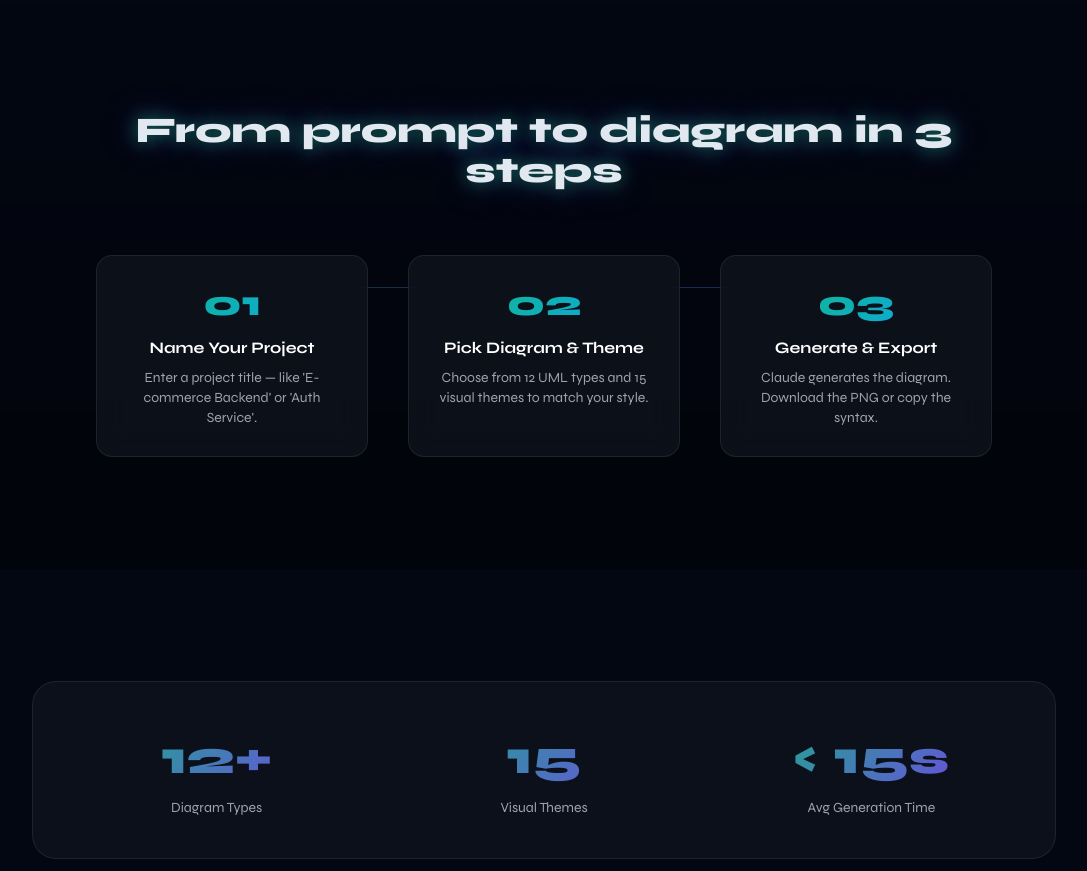
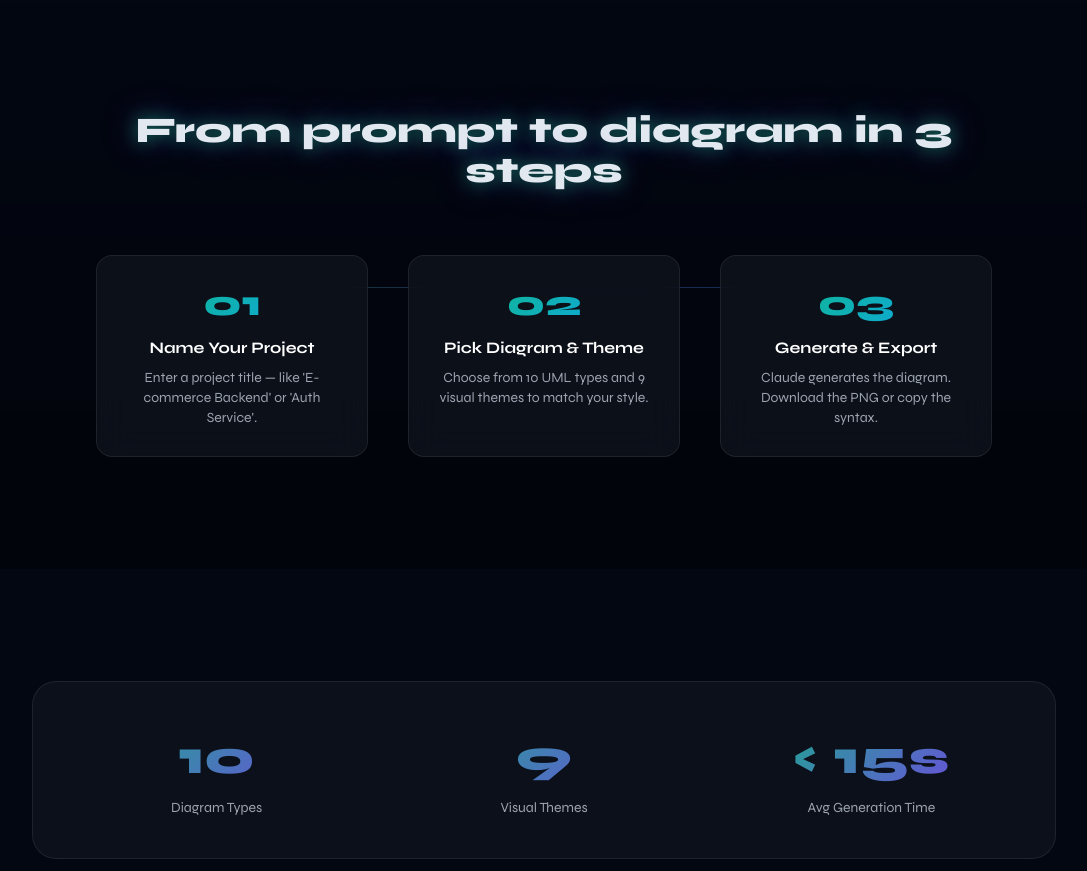
Before and after one commit to gkkousik/StructuraAI, a Flask app: page / in a window 1280 px wide. Shown: the part 1647-2518 px from the top of the page, without its empty margins (96-1183 px from the left). Run offline with Flask 3, Linux system fonts and the light colour scheme; some libraries are stand-ins or nearby versions.

Commit message:
Update UML types and visual themes counts in index.html

```diff
--- a/templates/index.html
+++ b/templates/index.html
@@ -132,7 +132,7 @@
 
       {% for step, label, desc in [
           ("01", "Name Your Project", "Enter a project title — like 'E-commerce Backend' or 'Auth Service'."),
-          ("02", "Pick Diagram & Theme", "Choose from 12 UML types and 15 visual themes to match your style."),
+          ("02", "Pick Diagram & Theme", "Choose from 10 UML types and 9 visual themes to match your style."),
           ("03", "Generate & Export", "Claude generates the diagram. Download the PNG or copy the syntax."),
       ] %}
         <div class="glass rounded-2xl p-7 text-center" data-aos="fade-up" data-aos-delay="{{ loop.index0 * 120 }}">
@@ -150,7 +150,7 @@
 <section class="py-28 px-6">
   <div class="max-w-5xl mx-auto">
     <div class="glass rounded-3xl p-10 grid md:grid-cols-3 gap-10 text-center" data-aos="fade-up">
-      {% for num, label in [("12+", "Diagram Types"), ("15", "Visual Themes"), ("< 15s", "Avg Generation Time")] %}
+      {% for num, label in [("10", "Diagram Types"), ("9", "Visual Themes"), ("< 15s", "Avg Generation Time")] %}
         <div>
           <div class="stat-num">{{ num }}</div>
           <p class="text-gray-400 mt-1 text-sm font-medium">{{ label }}</p>
```
